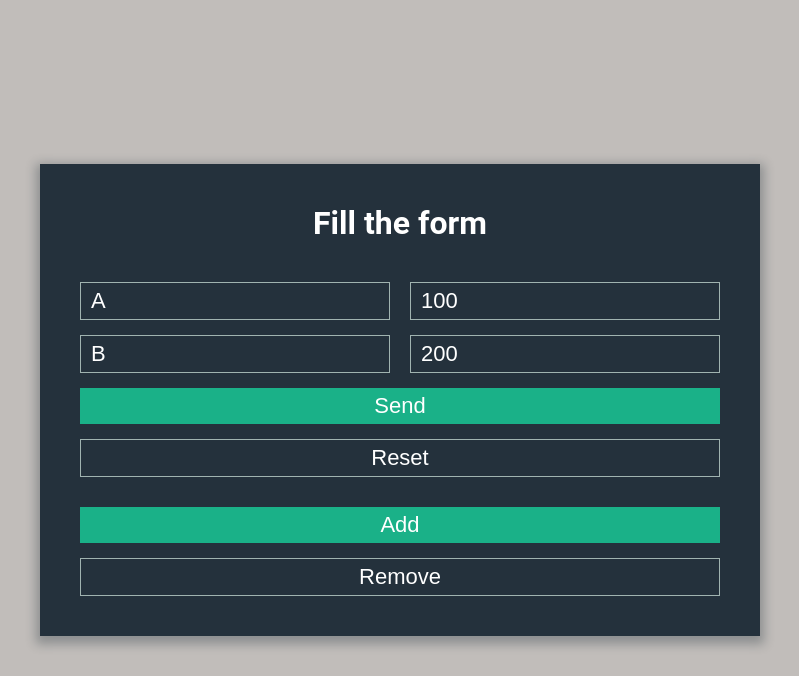
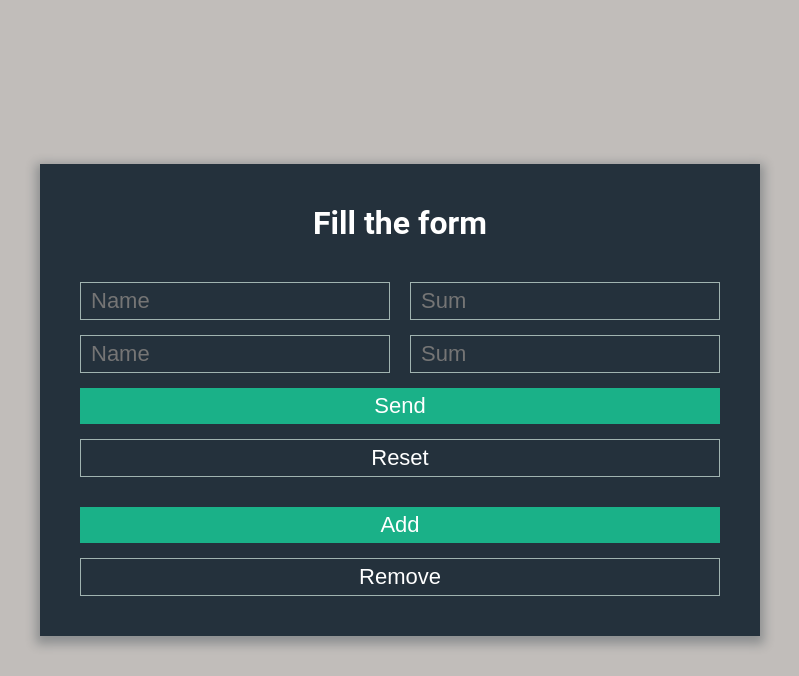
Before and after one commit to vls2693/douson, a Python web app: template flask/templates/index.html in a window 1280 px wide. Shown: the top 676 px of the page, without its empty margins (240-1039 px from the left). Run offline with Jinja, Linux system fonts and the light colour scheme; the template is opened without the code that fills it, so the values that code supplies are empty.

Commit message:
убрал значения по умолчанию из шаблона главной страницы

```diff
--- a/flask/templates/index.html
+++ b/flask/templates/index.html
@@ -15,12 +15,12 @@
                 <h1>Fill the form</h1>
                 <div class="bunch">
                     <fieldset>
-                        <input class="name" name="name" required placeholder="Name" type="text" value="A">
-                        <input class="sum" name="sum" required placeholder="Sum" type="number" value="100">
+                        <input class="name" name="name" required placeholder="Name" type="text">
+                        <input class="sum" name="sum" required placeholder="Sum" type="number">
                     </fieldset>
                     <fieldset>
-                        <input class="name" name="name" required placeholder="Name" type="text" value="B">
-                        <input class="sum" name="sum" required placeholder="Sum" type="number" value="200">
+                        <input class="name" name="name" required placeholder="Name" type="text">
+                        <input class="sum" name="sum" required placeholder="Sum" type="number">
                     </fieldset>
                 </div>
                 <input class="send" type="submit" value="Send">
```
